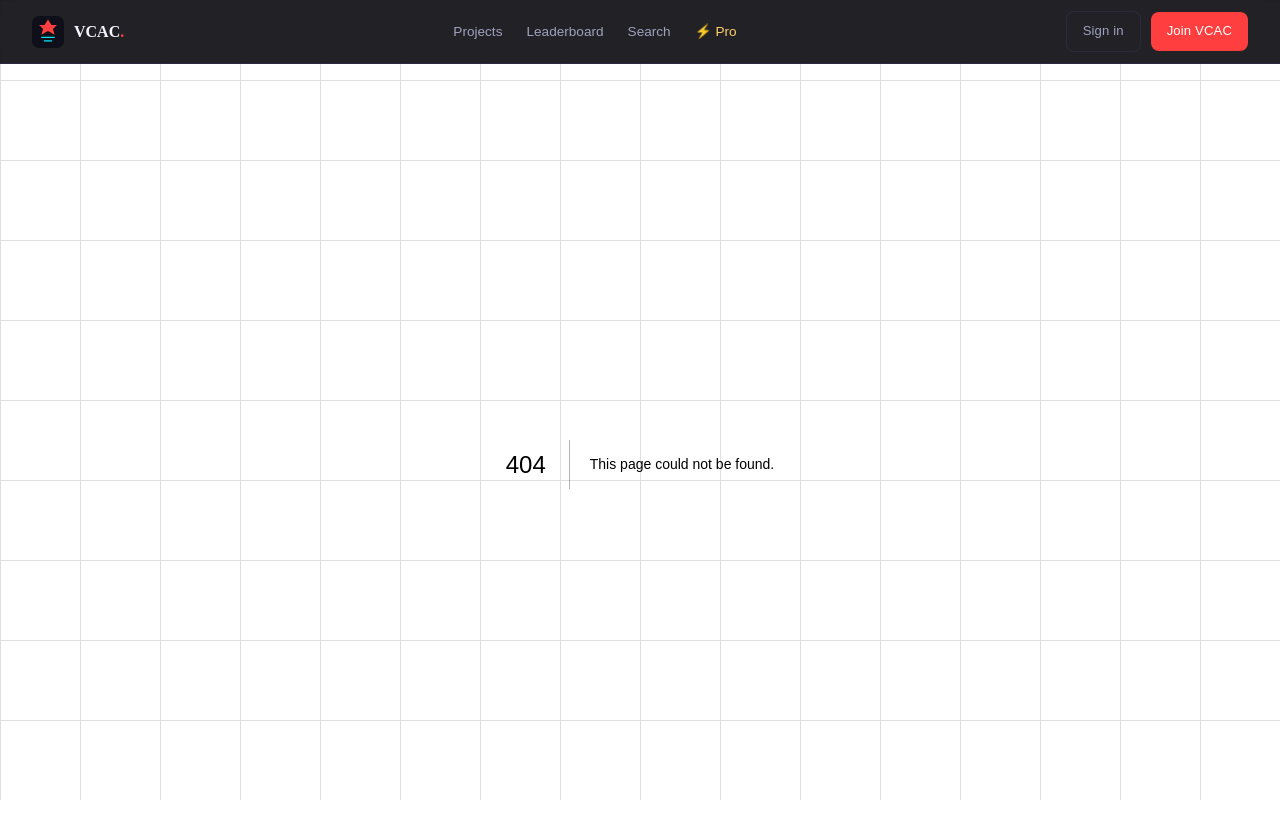
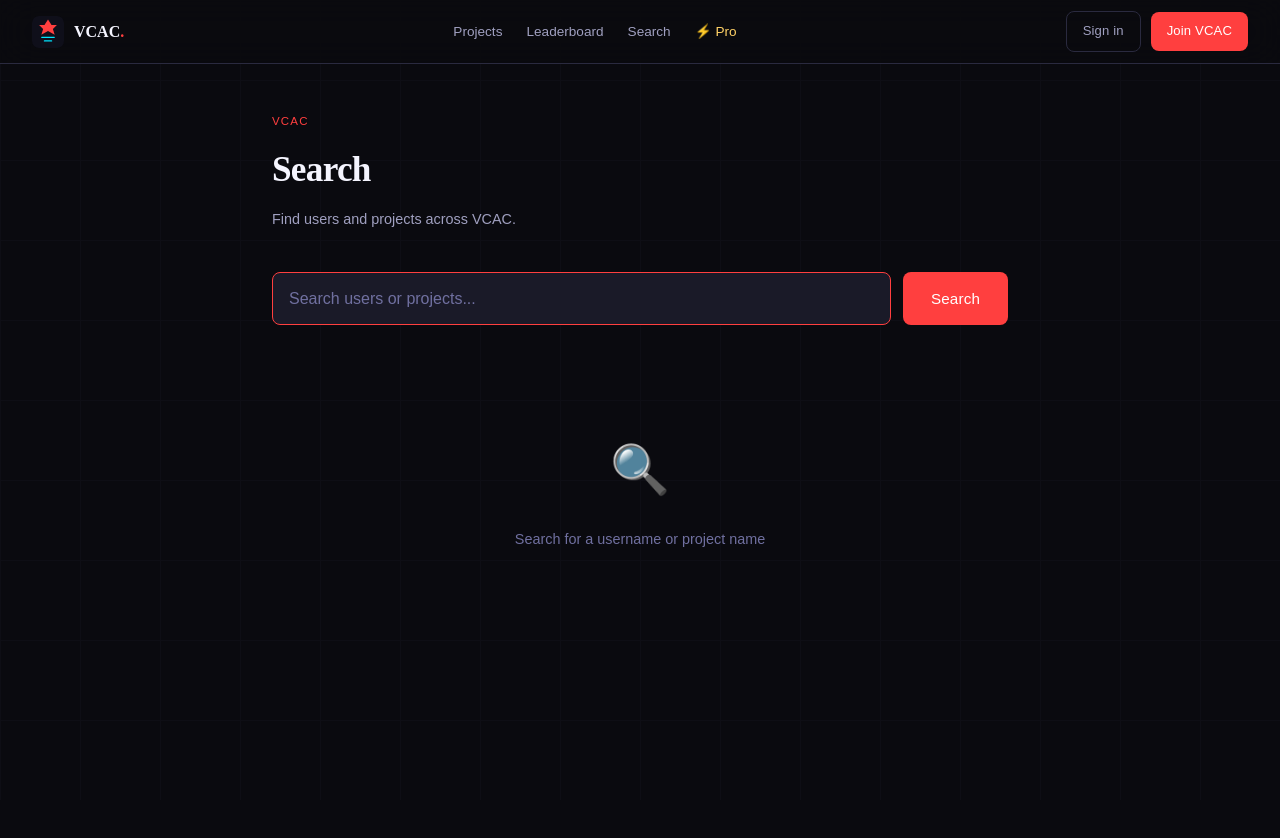
Before and after one commit to circuitengineers/vcac-app-final, a Next.js app: page /search in a window 1280 px wide. Before the commit this address had no page. Shown: the top 838 px of the page. After the commit the page ends 800 px from the top, so only its background shows below. Built offline with nearby package versions, Linux system fonts and the light colour scheme.

Commit message:
Create search.js

```diff
--- /dev/null
+++ b/pages/search.js
@@ -0,0 +1,139 @@
+import { useState } from 'react'
+import Link from 'next/link'
+import { supabase } from '../lib/supabase'
+import { AvatarDisplay } from '../lib/avatars'
+
+export default function Search() {
+  const [query, setQuery] = useState('')
+  const [users, setUsers] = useState([])
+  const [projects, setProjects] = useState([])
+  const [loading, setLoading] = useState(false)
+  const [searched, setSearched] = useState(false)
+
+  async function handleSearch(e) {
+    e.preventDefault()
+    if (!query.trim()) return
+    setLoading(true)
+    setSearched(true)
+
+    const [{ data: userResults }, { data: projectResults }] = await Promise.all([
+      supabase.from('profiles').select('*').ilike('username', '%' + query.trim() + '%').limit(10),
+      supabase.from('projects').select('*, profiles(username, avatar_id)').eq('status', 'approved').ilike('title', '%' + query.trim() + '%').limit(10)
+    ])
+
+    setUsers(userResults || [])
+    setProjects(projectResults || [])
+    setLoading(false)
+  }
+
+  const TIER_COLOR = { 'Hall of Fame': '#9b59ff', 'Master': '#ff3f3f', 'Distinguished': '#ffd166', 'Recognized': '#00e5ff', 'Rising': '#06d6a0' }
+
+  return (
+    <div style={{ maxWidth: 800, margin: '0 auto', padding: '3rem 2rem' }}>
+      <div style={{ marginBottom: '2.5rem' }}>
+        <div style={{ fontSize: '0.72rem', fontWeight: 500, letterSpacing: '0.1em', textTransform: 'uppercase', color: 'var(--maple)', marginBottom: 8 }}>VCAC</div>
+        <h1 style={{ fontFamily: 'Syne', fontWeight: 800, fontSize: '2.2rem', color: 'var(--white)', letterSpacing: '-0.02em' }}>Search</h1>
+        <p style={{ color: 'var(--text-mid)', marginTop: 8, fontSize: '0.9rem' }}>Find users and projects across VCAC.</p>
+      </div>
+
+      <form onSubmit={handleSearch} style={{ display: 'flex', gap: 12, marginBottom: '2.5rem' }}>
+        <input
+          type="text"
+          placeholder="Search users or projects..."
+          value={query}
+          onChange={e => setQuery(e.target.value)}
+          style={{ flex: 1, fontSize: '1rem', padding: '12px 16px' }}
+          autoFocus
+        />
+        <button type="submit" className="btn btn-primary" style={{ padding: '12px 28px', fontSize: '0.95rem' }}>
+          Search
+        </button>
+      </form>
+
+      {loading && (
+        <div style={{ textAlign: 'center', padding: '3rem', color: 'var(--text-dim)', fontFamily: 'DM Mono' }}>Searching...</div>
+      )}
+
+      {!loading && searched && (
+        <>
+          {/* Users */}
+          <div style={{ marginBottom: '2.5rem' }}>
+            <h2 style={{ fontFamily: 'Syne', fontWeight: 700, fontSize: '1.1rem', color: 'var(--white)', marginBottom: '1rem' }}>
+              Users ({users.length})
+            </h2>
+            {users.length === 0 ? (
+              <div style={{ color: 'var(--text-dim)', fontSize: '0.88rem' }}>No users found for "{query}"</div>
+            ) : (
+              <div style={{ display: 'flex', flexDirection: 'column', gap: '0.75rem' }}>
+                {users.map(u => (
+                  <Link key={u.id} href={'/user/' + u.username} style={{ textDecoration: 'none' }}>
+                    <div className="card" style={{ padding: '1rem 1.25rem', display: 'flex', alignItems: 'center', gap: 14, transition: 'all 0.2s' }}
+                      onMouseEnter={e => { e.currentTarget.style.borderColor = 'var(--muted)'; e.currentTarget.style.transform = 'translateX(4px)' }}
+                      onMouseLeave={e => { e.currentTarget.style.borderColor = 'var(--border)'; e.currentTarget.style.transform = 'translateX(0)' }}
+                    >
+                      <AvatarDisplay avatarId={u.avatar_id || 'bear'} size={44} />
+                      <div style={{ flex: 1 }}>
+                        <div style={{ display: 'flex', alignItems: 'center', gap: 8, flexWrap: 'wrap' }}>
+                          <span style={{ fontFamily: 'Syne', fontWeight: 700, color: 'var(--white)', fontSize: '0.95rem' }}>{u.username}</span>
+                          {u.role === 'president' && <span className="badge badge-gold">🍁 President</span>}
+                          {u.role === 'pro' && <span className="badge badge-cyan">⚡ Pro</span>}
+                        </div>
+                        {u.bio && <div style={{ fontSize: '0.8rem', color: 'var(--text-dim)', marginTop: 3 }}>{u.bio.slice(0, 80)}{u.bio.length > 80 ? '...' : ''}</div>}
+                      </div>
+                      <div style={{ fontSize: '0.78rem', color: 'var(--text-dim)' }}>{u.follower_count || 0} followers</div>
+                    </div>
+                  </Link>
+                ))}
+              </div>
+            )}
+          </div>
+
+          {/* Projects */}
+          <div>
+            <h2 style={{ fontFamily: 'Syne', fontWeight: 700, fontSize: '1.1rem', color: 'var(--white)', marginBottom: '1rem' }}>
+              Projects ({projects.length})
+            </h2>
+            {projects.length === 0 ? (
+              <div style={{ color: 'var(--text-dim)', fontSize: '0.88rem' }}>No projects found for "{query}"</div>
+            ) : (
+              <div style={{ display: 'flex', flexDirection: 'column', gap: '0.75rem' }}>
+                {projects.map(p => (
+                  <Link key={p.id} href={'/projects/' + p.id} style={{ textDecoration: 'none' }}>
+                    <div className="card" style={{ padding: '1rem 1.25rem', display: 'flex', alignItems: 'center', gap: 14, transition: 'all 0.2s' }}
+                      onMouseEnter={e => { e.currentTarget.style.borderColor = 'var(--muted)'; e.currentTarget.style.transform = 'translateX(4px)' }}
+                      onMouseLeave={e => { e.currentTarget.style.borderColor = 'var(--border)'; e.currentTarget.style.transform = 'translateX(0)' }}
+                    >
+                      {p.thumbnail_url ? (
+                        <img src={p.thumbnail_url} alt={p.title} style={{ width: 52, height: 40, objectFit: 'cover', borderRadius: 6, flexShrink: 0 }} />
+                      ) : (
+                        <div style={{ width: 52, height: 40, background: 'var(--panel)', borderRadius: 6, flexShrink: 0, display: 'flex', alignItems: 'center', justifyContent: 'center', fontSize: '1.2rem' }}>🚀</div>
+                      )}
+                      <div style={{ flex: 1 }}>
+                        <div style={{ fontFamily: 'Syne', fontWeight: 700, color: 'var(--white)', fontSize: '0.95rem', marginBottom: 3 }}>{p.title}</div>
+                        <div style={{ fontSize: '0.78rem', color: 'var(--text-dim)' }}>
+                          by <Link href={'/user/' + p.profiles?.username} onClick={e => e.stopPropagation()} style={{ color: 'var(--text-mid)', textDecoration: 'none' }}>{p.profiles?.username}</Link>
+                          {' · '}{p.category}
+                        </div>
+                      </div>
+                      <div style={{ display: 'flex', gap: 12, fontSize: '0.78rem', color: 'var(--text-dim)', flexShrink: 0 }}>
+                        <span>♥ {p.likes || 0}</span>
+                        <span>👁 {p.runs || 0}</span>
+                      </div>
+                    </div>
+                  </Link>
+                ))}
+              </div>
+            )}
+          </div>
+        </>
+      )}
+
+      {!searched && (
+        <div style={{ textAlign: 'center', padding: '4rem', color: 'var(--text-dim)' }}>
+          <div style={{ fontSize: '3rem', marginBottom: '1rem' }}>🔍</div>
+          <div style={{ fontSize: '0.9rem' }}>Search for a username or project name</div>
+        </div>
+      )}
+    </div>
+  )
+}
```
